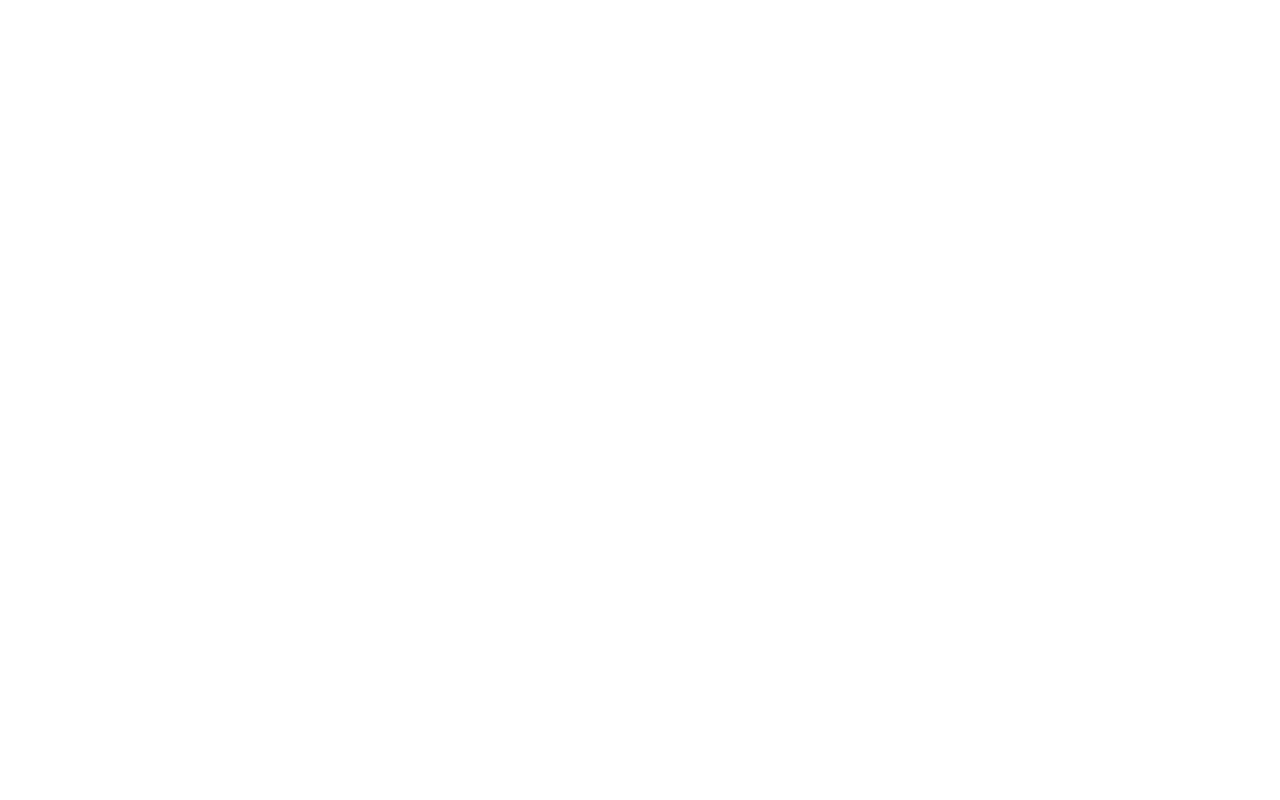
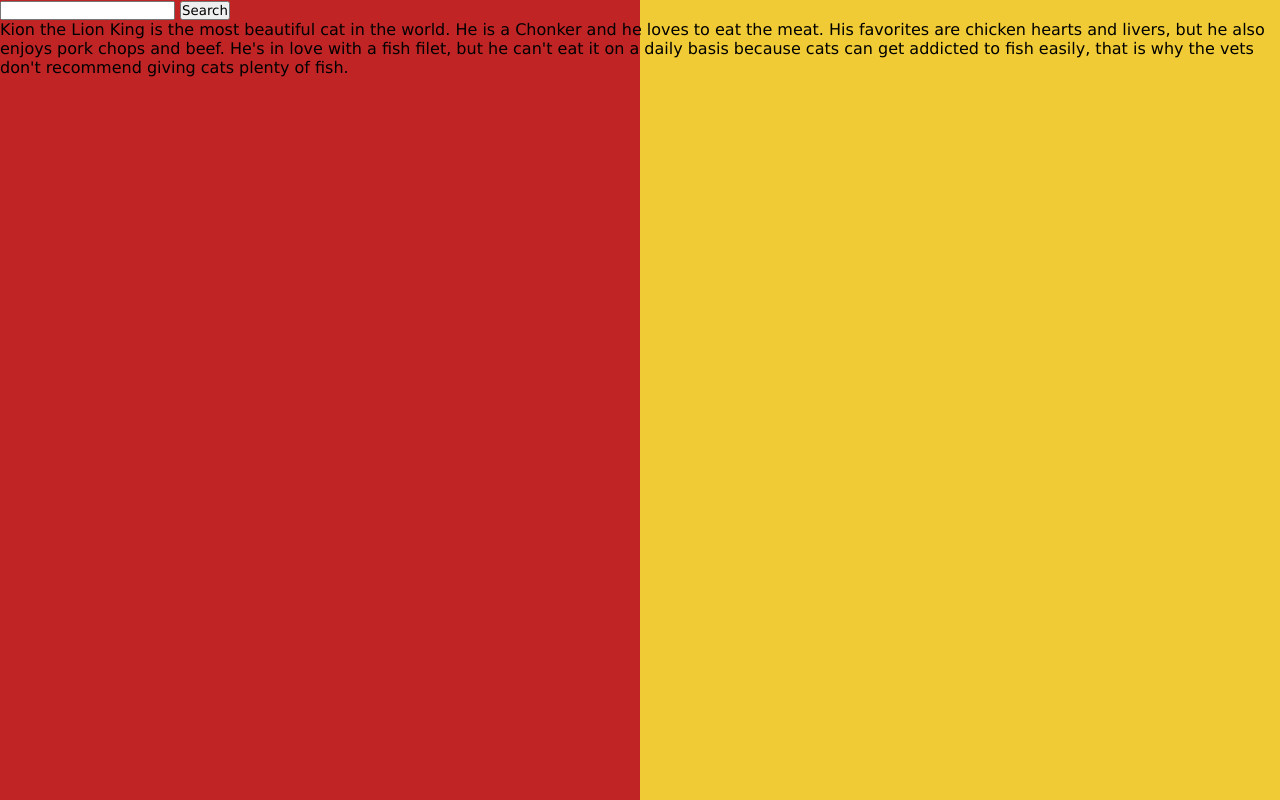
Before and after one commit to snowleopardAlexa/highlight-searched-text, a plain HTML site: page index.html in a window 1280 px wide. Drawn offline with Linux system fonts and the light colour scheme.

Commit message:
add container and paragraph, style body

```diff
--- a/index.html
+++ b/index.html
@@ -5,8 +5,23 @@
     <meta http-equiv="X-UA-Compatible" content="IE=edge">
     <meta name="viewport" content="width=device-width, initial-scale=1.0">
     <title>Highlight Searched text</title>
+    <link href="main.css" rel="stylesheet" />
+    <script src="script.js"></script>
 </head>
 <body>
-
+    <div class="container">
+        <div class="wrapper">
+            <input type="text" name="" id="text-to-search">
+            <button>Search</button>
+        </div>
+        <p id="paragraph">
+            Kion the Lion King is the most beautiful cat in the world.
+            He is a Chonker and he loves to eat the meat. His favorites are chicken
+            hearts and livers, but he also enjoys pork chops and beef. He's in love
+            with a fish filet, but he can't eat it on a daily basis because cats
+            can get addicted to fish easily, that is why the vets don't recommend
+            giving cats plenty of fish.
+        </p>
+    </div>
 </body>
 </html>
--- a/main.css
+++ b/main.css
@@ -0,0 +1,11 @@
+* {
+    padding: 0;
+    margin: 0;
+    box-sizing: border-box;
+    font-family: 'Lucida Sans', 'Lucida Sans Regular', 'Lucida Grande', 'Lucida Sans Unicode', Geneva, Verdana, sans-serif;
+}
+
+body {
+    height: 100%;
+    background: linear-gradient(to right, #C02425 50%, #F0CB35 50% ) fixed;
+}
```
